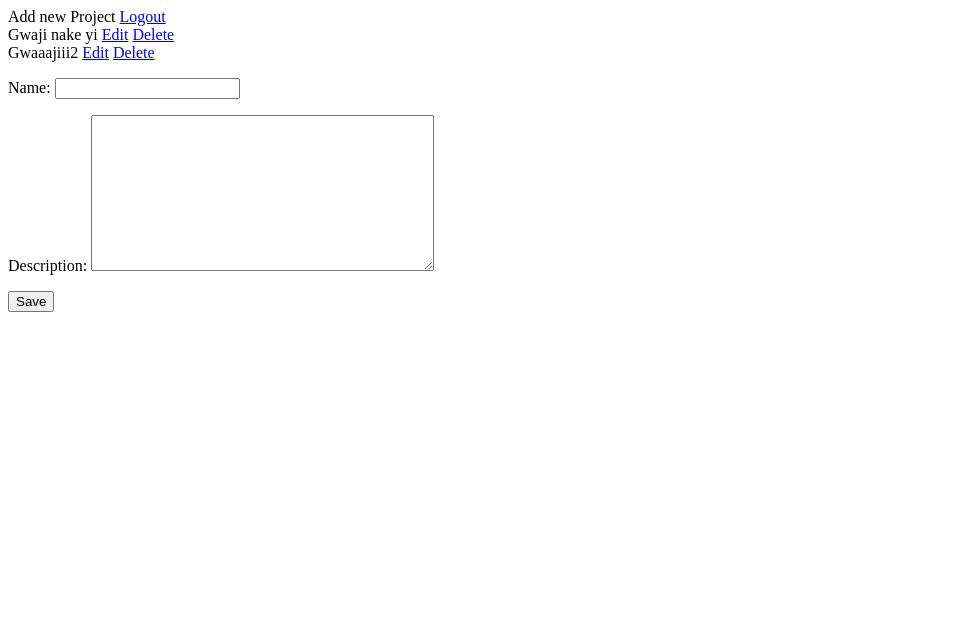
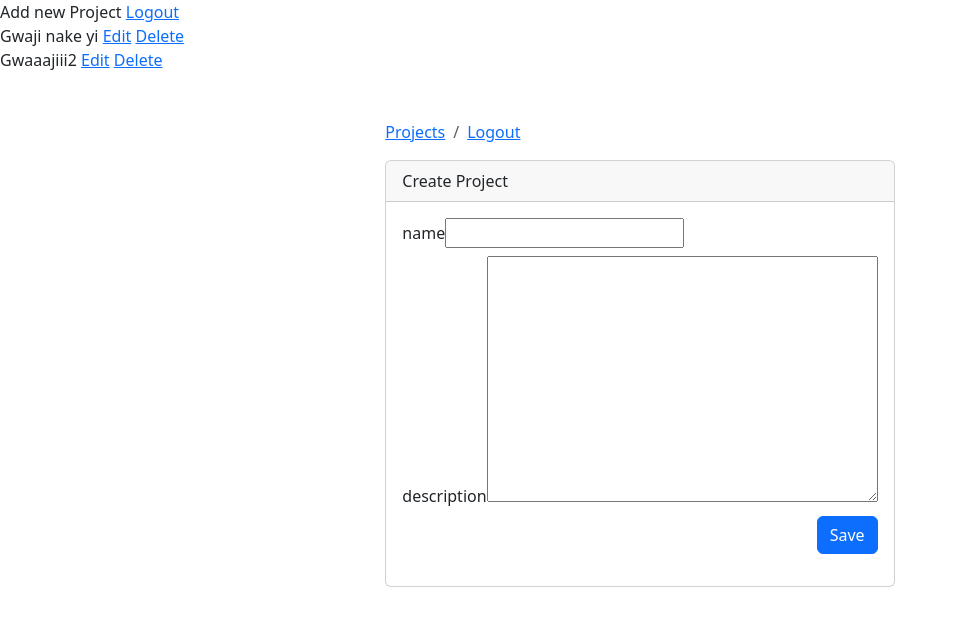
Before and after one commit to matawalle4u/project-management-django, a Django app: page /project/new in a window 1280 px wide. Shown: the top 626 px of the page, without its empty margins (0-958 px from the left). Run offline with Django 4.2, Linux system fonts and the light colour scheme; a user stored in the database is signed in; data comes from the database, SQL or seed files in the repository; some libraries are stand-ins or nearby versions.

Commit message:
Implemented project adding template

```diff
--- a/project/templates/project/new.html
+++ b/project/templates/project/new.html
@@ -1,4 +1,5 @@
-
+{% load static %}
+<link rel="stylesheet" type="text/css" href="{% static 'project/css/bootstrap.min.css' %}"/>
 
 {% block title %}Add new Project {% endblock %} <a href="/accounts/logout">Logout</a><br />
 
@@ -6,11 +7,41 @@
 	{{ project.name }} <a href="/project/edit/{{project.id}}">Edit</a>  <a href="/project/delete/{{project.id}}">Delete</a><br />
 {% endfor %}
 
+
+
 {% block content %}
-    <form method="POST" class="form-group">
-	{% csrf_token %}
-	{{ form.as_p }}
+<div class="container-fluid mt-5">
+	<div class="row d-flex justify-content-center">
+		<div class="col-md-5">
+			<nav aria-label="breadcrumb">
+				<ol class="breadcrumb">
 
-	<button type="submit" class="btn btn-success">Save</button>
-    </form>
+					<li class="breadcrumb-item"><a href="/projects">Projects</a></li>
+					<li class="breadcrumb-item active" aria-current="page"><a href="/accounts/logout">Logout</a></li>
+				</ol>
+			</nav>
+
+			<div class="card">
+				<div class="card-header d-flex justify-content-between">
+					<div>Create Project</div>
+				</div>
+				<div class="card-body">
+					<form method="post">
+						{% csrf_token %}
+						{% for item in form %}
+							<div class="mb-2">
+								<label> {{item.name}}</label>{{ item}}
+							</div>
+						{% endfor %}
+
+						<div class="text-end mt-2">
+							<button id="create_std" class="btn btn-primary">Save</button>
+						</div>
+
+					</form>
+				</div>
+			</div>
+		</div>
+	</div>
+</div>
 {% endblock %}
```
